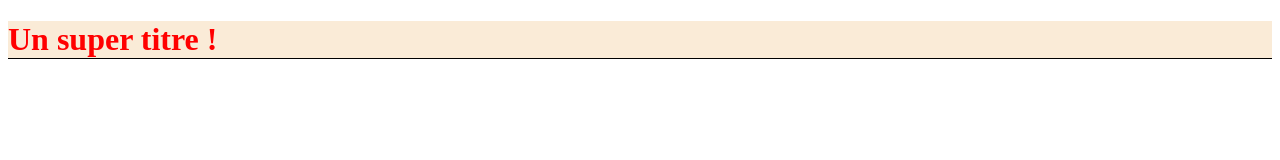
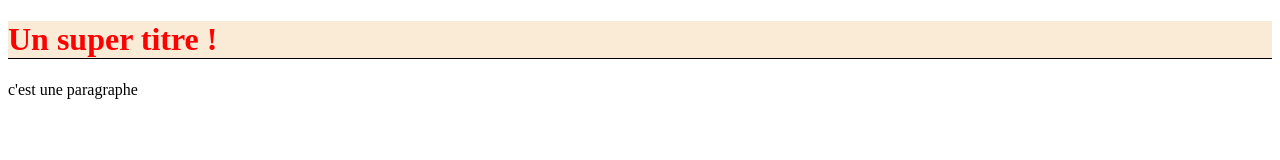
Before and after one commit to MarseniAhmed/Test, a plain HTML site: page index.html in a window 1280 px wide. Drawn offline with Linux system fonts and the light colour scheme.

Commit message:
ajout dune paragraphe

```diff
--- a/index.html
+++ b/index.html
@@ -8,6 +8,7 @@
 
 <body>
     <h1>Un super titre !</h1>
+    <p>c'est une paragraphe</p>
 
 </body>
 
```
